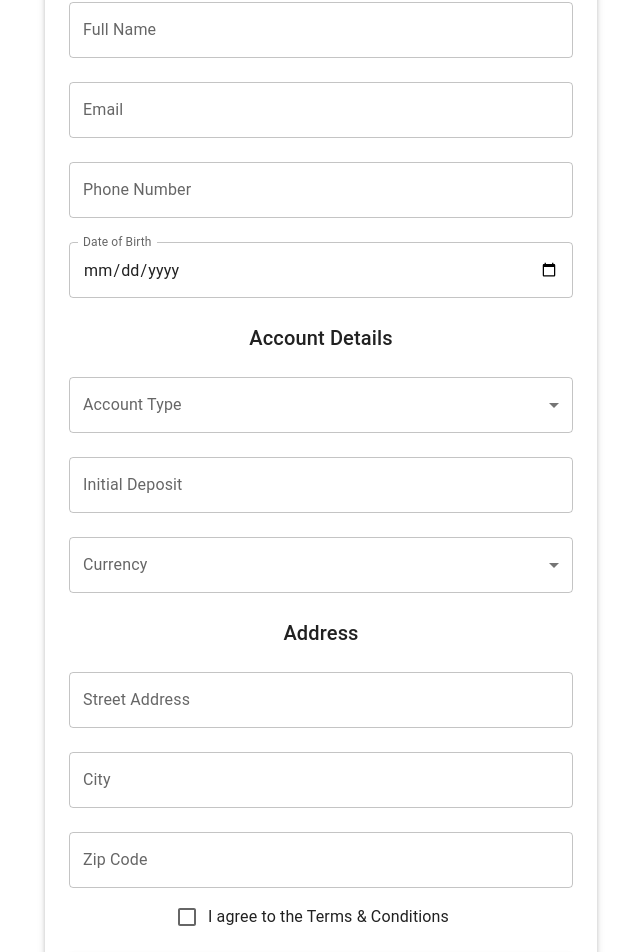
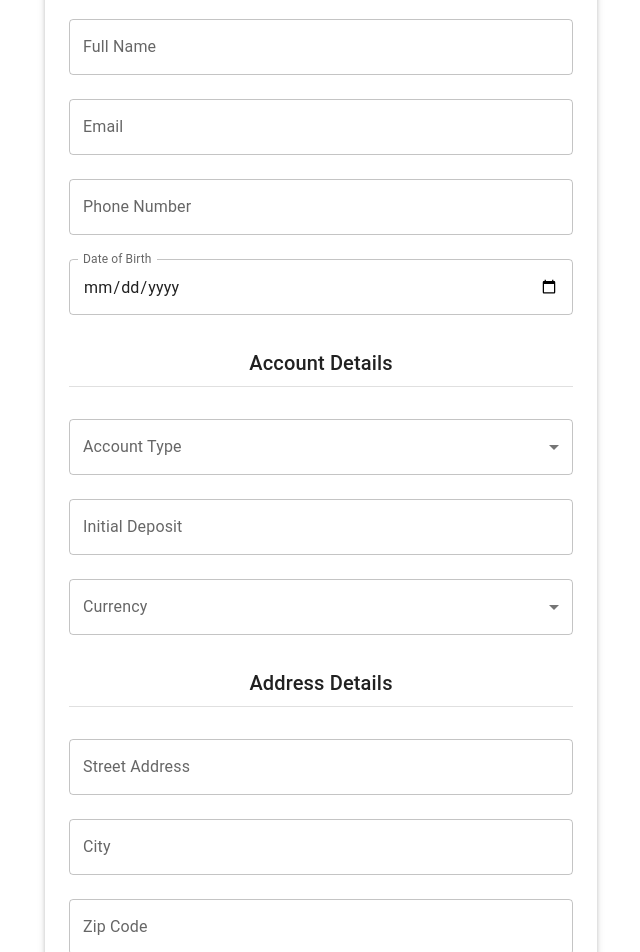
Before and after one commit to chamudithatennekoon/bank-account-form, a React (Vite) app: page / in a window 1280 px wide. Shown: the part 197-1149 px from the top of the page, without its empty margins (319-959 px from the left). Built offline with nearby package versions, Linux system fonts and the light colour scheme.

Commit message:
zod validation added

```diff
--- a/src/components/BankForm.tsx
+++ b/src/components/BankForm.tsx
@@ -1,4 +1,4 @@
-import React from "react";
+import React, { useState } from "react";
 import { useForm } from "react-hook-form";
 import { zodResolver } from "@hookform/resolvers/zod";
 import { z } from "zod";
@@ -19,80 +19,187 @@ import {
   DialogTitle,
   DialogContent,
   DialogActions,
+  Divider,
 } from "@mui/material";
 
+const formSchema = z.object({
+  fullName: z.string().min(3, "Full Name must be at least 3 characters"),
+  email: z.string().email("Invalid email address"),
+  phone: z.string().length(10, "Phone Number must be exactly 10 digits"),
+  dob: z.string().refine((date) => {
+    const birthDate = new Date(date);
+    const today = new Date();
+    return today.getFullYear() - birthDate.getFullYear() >= 18;
+  }, "You must be at least 18 years old"),
+  accountType: z.enum(["Savings", "Checking"], {
+    errorMap: () => ({ message: "Account Type is required" }),
+  }),
+  deposit: z
+    .number()
+    .min(100, "Initial Deposit must be at least $100")
+    .or(z.string().transform((val) => parseFloat(val))),
+  currency: z.enum(["USD", "EUR", "LKR"], {
+    errorMap: () => ({ message: "Currency is required" }),
+  }),
+  street: z.string().min(1, "Street Address is required"),
+  city: z.string().min(1, "City is required"),
+  zip: z.string().length(5, "Zip Code must be exactly 5 digits"),
+  terms: z.boolean().refine((val) => val === true, "You must accept the terms"),
+});
+
+type FormData = z.infer<typeof formSchema>;
+
 const BankForm = () => {
+  const [loading, setLoading] = useState(false);
+
+  const {
+    register,
+    handleSubmit,
+    formState: { errors },
+  } = useForm<FormData>({
+    resolver: zodResolver(formSchema),
+  });
+
+  const onSubmit = async (data: FormData) => {
+    setLoading(true);
+    console.log("Form Submitted", data);
+    setLoading(false);
+  };
+
   return (
-    <>
     <Container maxWidth="sm">
       <Paper elevation={3} sx={{ padding: 3, marginTop: 5 }}>
         <Typography variant="h5" align="center" gutterBottom>
           Bank Account Opening Form
         </Typography>
 
-          <form>
+        <form onSubmit={handleSubmit(onSubmit)}>
           <Typography variant="h6" gutterBottom sx={{ marginTop: 2 }}>
             Personal Information
           </Typography>
-
-            <TextField fullWidth label="Full Name" margin="normal" />
-            <TextField fullWidth label="Email" type="email" margin="normal" />
-            <TextField fullWidth label="Phone Number" margin="normal" />
+          <Divider sx={{ marginBottom: 2 }} />
+          <TextField
+            fullWidth
+            label="Full Name"
+            margin="normal"
+            {...register("fullName")}
+            error={!!errors.fullName}
+            helperText={errors.fullName?.message}
+          />
+          <TextField
+            fullWidth
+            label="Email"
+            type="email"
+            margin="normal"
+            {...register("email")}
+            error={!!errors.email}
+            helperText={errors.email?.message}
+          />
+          <TextField
+            fullWidth
+            label="Phone Number"
+            margin="normal"
+            {...register("phone")}
+            error={!!errors.phone}
+            helperText={errors.phone?.message}
+          />
           <TextField
             fullWidth
             label="Date of Birth"
             type="date"
             margin="normal"
             InputLabelProps={{ shrink: true }}
+            {...register("dob")}
+            error={!!errors.dob}
+            helperText={errors.dob?.message}
           />
 
-            <Typography variant="h6" gutterBottom sx={{ marginTop: 2 }}>
+          <Typography variant="h6" gutterBottom sx={{ marginTop: 3 }}>
             Account Details
           </Typography>
+          <Divider sx={{ marginBottom: 2 }} />
           <FormControl fullWidth margin="normal">
             <InputLabel>Account Type</InputLabel>
-              <Select defaultValue="">
+            <Select {...register("accountType")} defaultValue="">
               <MenuItem value="Savings">Savings</MenuItem>
               <MenuItem value="Checking">Checking</MenuItem>
             </Select>
           </FormControl>
+          {errors.accountType && (
+            <Typography color="error">{errors.accountType.message}</Typography>
+          )}
 
           <TextField
             fullWidth
             label="Initial Deposit"
             type="number"
             margin="normal"
+            {...register("deposit")}
+            error={!!errors.deposit}
+            helperText={errors.deposit?.message}
           />
 
           <FormControl fullWidth margin="normal">
             <InputLabel>Currency</InputLabel>
-              <Select defaultValue="">
+            <Select {...register("currency")} defaultValue="">
               <MenuItem value="USD">USD</MenuItem>
               <MenuItem value="EUR">EUR</MenuItem>
               <MenuItem value="LKR">LKR</MenuItem>
             </Select>
           </FormControl>
+          {errors.currency && (
+            <Typography color="error">{errors.currency.message}</Typography>
+          )}
 
-            <Typography variant="h6" gutterBottom sx={{ marginTop: 2 }}>
-              Address
+          <Typography variant="h6" gutterBottom sx={{ marginTop: 3 }}>
+            Address Details
           </Typography>
-
-            <TextField fullWidth label="Street Address" margin="normal" />
-            <TextField fullWidth label="City" margin="normal" />
-            <TextField fullWidth label="Zip Code" margin="normal" />
+          <Divider sx={{ marginBottom: 2 }} />
+          <TextField
+            fullWidth
+            label="Street Address"
+            margin="normal"
+            {...register("street")}
+            error={!!errors.street}
+            helperText={errors.street?.message}
+          />
+          <TextField
+            fullWidth
+            label="City"
+            margin="normal"
+            {...register("city")}
+            error={!!errors.city}
+            helperText={errors.city?.message}
+          />
+          <TextField
+            fullWidth
+            label="Zip Code"
+            margin="normal"
+            {...register("zip")}
+            error={!!errors.zip}
+            helperText={errors.zip?.message}
+          />
 
           <FormControlLabel
-              control={<Checkbox />}
+            control={<Checkbox {...register("terms")} />}
             label="I agree to the Terms & Conditions"
           />
+          {errors.terms && (
+            <Typography color="error">{errors.terms.message}</Typography>
+          )}
 
-            <Button type="submit" variant="contained" fullWidth sx={{ mt: 2 }}>
-              Submit
+          <Button
+            type="submit"
+            variant="contained"
+            fullWidth
+            sx={{ mt: 2 }}
+            disabled={loading}
+          >
+            {loading ? <CircularProgress size={24} /> : "Submit"}
           </Button>
         </form>
       </Paper>
     </Container>
-    </>
   );
 };
 
```
Lines whose indentation alone changed are shown as unchanged.
